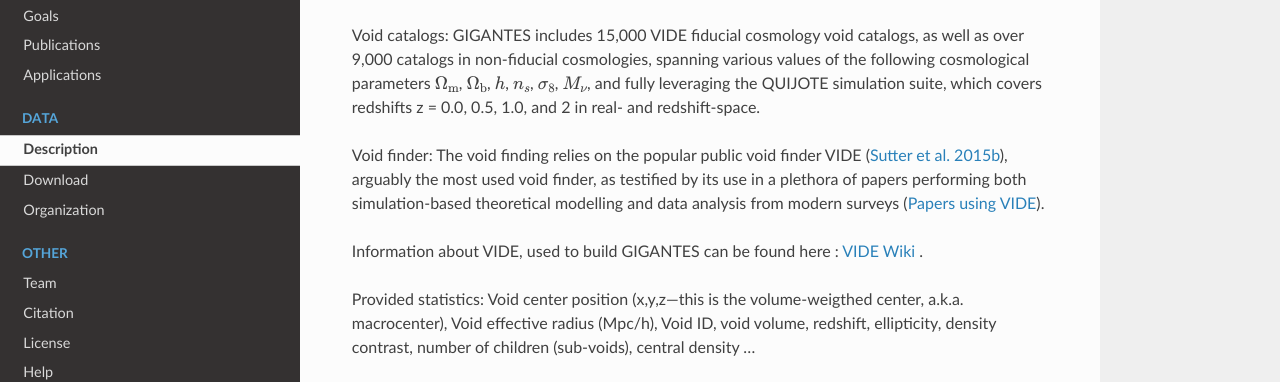
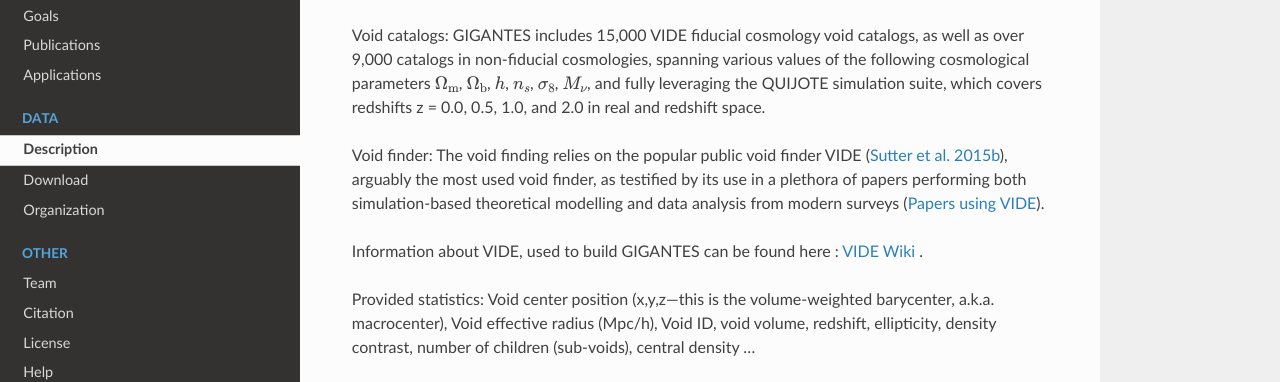
Before and after one commit to ckreisch/GIGANTES, a Sphinx documentation site: the page built from source/Description.rst, in a window 1280 px wide. Shown: the part 136-518 px from the top of the page. Built offline with Sphinx 7.4.7 and the Read the Docs theme 2.0.0, drawn with Linux system fonts in a browser that asks for light colours.

Commit message:
update documentation

```diff
--- a/source/Applications.rst
+++ b/source/Applications.rst
@@ -1,7 +1,7 @@
 Applications
 ============
 
-With the release of the GIGANTES void catalogs suite we provide some example applications (see Kreisch et al. 2022, `2107.02304 <https://arxiv.org/abs/2107.02304>`_). These are straightforward applications showcasing GIGANTES' power and opening the way to exciting projects to perform with GIGANTES.
+With the release of the GIGANTES void catalogs suite we provide some example applications (see `Kreisch et al. 2022 <https://arxiv.org/abs/2107.02304>`_). These are straightforward applications showcasing GIGANTES' power and opening the way to exciting projects to perform with GIGANTES.
 
 Application 1: cosmological information in void statistics
 ~~~~~~~~~~~~~
--- a/source/Description.rst
+++ b/source/Description.rst
@@ -1,11 +1,11 @@
 Description
 ===========
 
-Void catalogs: GIGANTES includes 15,000 VIDE fiducial cosmology void catalogs, as well as over 9,000 catalogs in non-fiducial cosmologies, spanning various values of the following cosmological parameters :math:`\Omega_{\rm m}`, :math:`\Omega_{\rm b}`, :math:`h`, :math:`n_s`, :math:`\sigma_8`, :math:`M_\nu`, and fully leveraging the QUIJOTE simulation suite, which covers redshifts z = 0.0, 0.5, 1.0, and 2 in real- and redshift-space.
+Void catalogs: GIGANTES includes 15,000 VIDE fiducial cosmology void catalogs, as well as over 9,000 catalogs in non-fiducial cosmologies, spanning various values of the following cosmological parameters :math:`\Omega_{\rm m}`, :math:`\Omega_{\rm b}`, :math:`h`, :math:`n_s`, :math:`\sigma_8`, :math:`M_\nu`, and fully leveraging the QUIJOTE simulation suite, which covers redshifts z = 0.0, 0.5, 1.0, and 2.0 in real and redshift space.
 
 Void finder: The void finding relies on the popular public void finder VIDE (`Sutter et al. 2015b <https://arxiv.org/abs/1406.1191>`__), arguably the most used void finder, as testified by its use in a plethora of papers performing both simulation-based theoretical modelling and data analysis from modern surveys (`Papers using VIDE <http://bitbucket.org/cosmicvoids/vide_public/wiki/Papers%20Using%20VIDE>`__).
 
 Information about VIDE, used to build GIGANTES can be found here : `VIDE Wiki <https://bitbucket.org/cosmicvoids/vide_public/wiki/Home>`__ .
 
 Provided statistics:
-Void center position (x,y,z---this is the volume-weigthed center, a.k.a. macrocenter), Void effective radius (Mpc/h), Void ID, void volume, redshift, ellipticity, density contrast, number of children (sub-voids), central density ...
+Void center position (x,y,z---this is the volume-weighted barycenter, a.k.a. macrocenter), Void effective radius (Mpc/h), Void ID, void volume, redshift, ellipticity, density contrast, number of children (sub-voids), central density ...
--- a/source/Download.rst
+++ b/source/Download.rst
@@ -7,12 +7,12 @@
 - To **access** the data, type: GigantesVoids (or with this `link <https://app.globus.org/file-manager?origin_id=63e824d8-e5f7-485d-9941-45fd671cf432&path=%2F>`_).
 
 
-.. image:: globus2.jpg
+.. image:: globus1.jpg
    :width: 69 %
 
 - To **transfer** the data, the simplest way is to use the globus graphical environment. Just type the above names in collection (GigantesVoids) or click the associated link. You will need to choose where the data is being moved in the other collection (e.g. your laptop or another supercomputer). Once the collection points are set, select the data you want to transfer and destiny folder and click in Start.
 
-.. image:: globus1.jpg
+.. image:: globus2.jpg
    :width: 69 %
 
 Note that to download the data to your local machine (e.g. laptop) you will need to install the globus connect personal.
```
